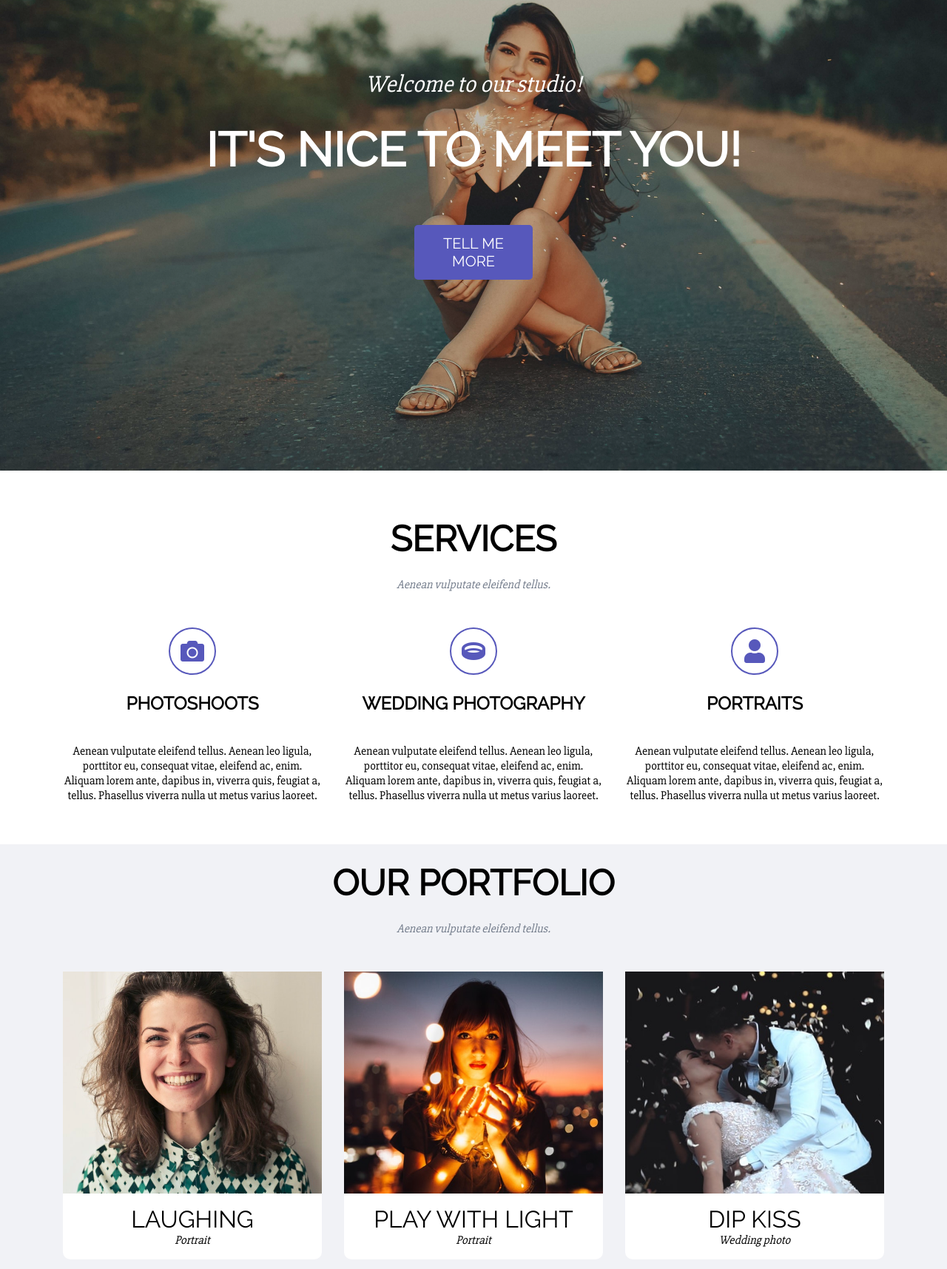
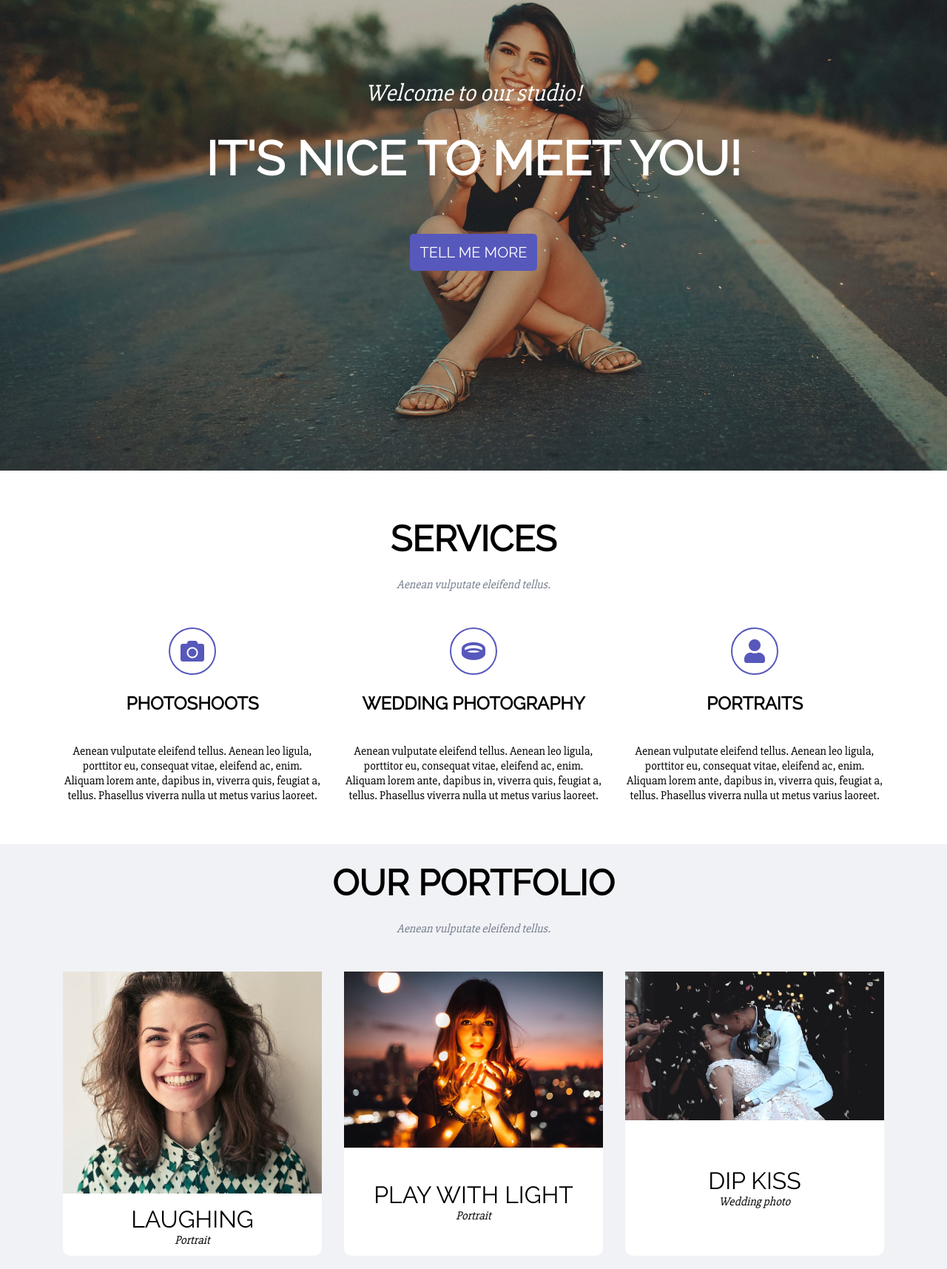
Before and after one commit to sylwiadras/taskrunner-project, a website: page index.html in a window 1280 px wide. Shown: the part 164-1879 px from the top of the page at 74% size. Drawn offline with Linux system fonts and the light colour scheme.

Commit message:
Change portfolio css

```diff
--- a/sass/style.scss
+++ b/sass/style.scss
@@ -38,8 +38,6 @@ body {
     font-style: italic;
     font-weight: lighter;
 }
-
-
 
 /* Navigation */
 
@@ -117,7 +115,7 @@ body {
 
 .btn {
     display: inline-block;
-    width: 12em;
+    min-width: 12em;
     padding: 1em;
     border-radius: 5px;
     background-color: #5758BB;
@@ -166,6 +164,7 @@ body {
     display: flex;
     flex-direction: column;
     flex: 1;
+    height: 95%;
     margin-bottom: 1em;
     background-color: #fff;
     border-radius: 10px;
@@ -203,8 +202,9 @@ body {
     display: flex;
     justify-content: center;
     align-items: center;
-    width: 200px;
+    max-width: 75%;
     min-height: 50px;
+    padding: 5px 10px;
     border: #fff solid 2px;
     position: absolute;
     top: 50%;
@@ -242,6 +242,13 @@ body {
 
 .img6::after {
     content: 'Play with leaves';
+}
+
+.portfolio-description {
+    display: flex;
+    flex-direction: column;
+    justify-content: center;
+    height: 100%;
 }
 
 .portfolio-title {
```
Also changed, not shown: css/style.css, 1 other file.
